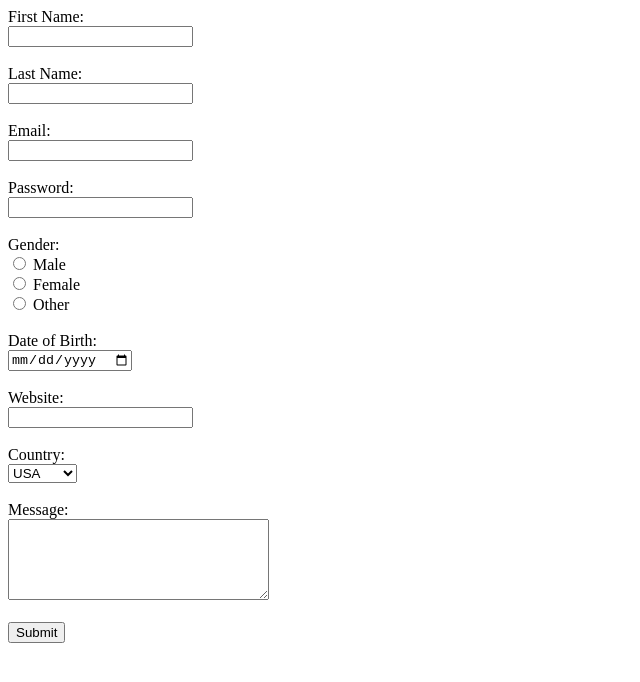
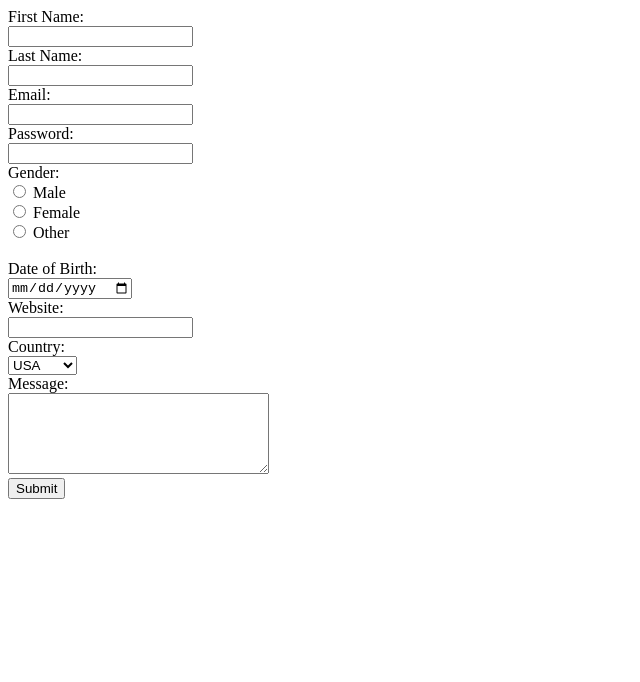
Before and after one commit to kadea-academy-learners/Exercice-Ajouter-un-formulaire-sur-une-page-web-Keren-Nzira, a plain HTML site: page index.html in a window 1280 px wide. Shown: the whole page, without its empty margins (0-640 px from the left). Drawn offline with Linux system fonts and the light colour scheme.

Commit message:
fix: index.html file structure

```diff
--- a/index.html
+++ b/index.html
@@ -9,16 +9,16 @@
 
 <form method="get" action="">
     <label for="first_name">First Name:</label><br>
-    <input type="text" id="first_name" name="first_name" required><br><br>
+    <input type="text" id="first_name" name="first_name" required><br>
 
     <label for="last_name">Last Name:</label><br>
-    <input type="text" id="last_name" name="last_name" required><br><br>
+    <input type="text" id="last_name" name="last_name" required><br>
 
     <label for="email">Email:</label><br>
-    <input type="email" id="email" name="email" required><br><br>
+    <input type="email" id="email" name="email" required><br>
 
     <label for="password">Password:</label><br>
-    <input type="password" id="password" name="password" required><br><br>
+    <input type="password" id="password" name="password" required><br>
 
     <label>Gender:</label><br>
     <input type="radio" id="male" name="gender" value="male">
@@ -29,20 +29,20 @@
     <label for="other">Other</label><br><br>
 
     <label for="dateofbirth">Date of Birth:</label><br>
-    <input type="date" id="dateofbirth" name="dateofbirth" required><br><br>
+    <input type="date" id="dateofbirth" name="dateofbirth" required><br>
 
     <label for="website">Website:</label><br>
-    <input type="url" id="website" name="website"><br><br>
+    <input type="url" id="website" name="website"><br>
 
     <label for="country">Country:</label><br>
     <select id="country" name="country">
         <option value="usa">USA</option>
         <option value="canada">UK</option>
         <option value="uk">Canada</option>
-    </select><br><br>
+    </select><br>
 
     <label for="message">Message:</label><br>
-    <textarea id="message" name="message" rows="5" cols="30"></textarea><br><br>
+    <textarea id="message" name="message" rows="5" cols="30"></textarea><br>
 
     <input type="submit" value="Submit">
 </form>
```
